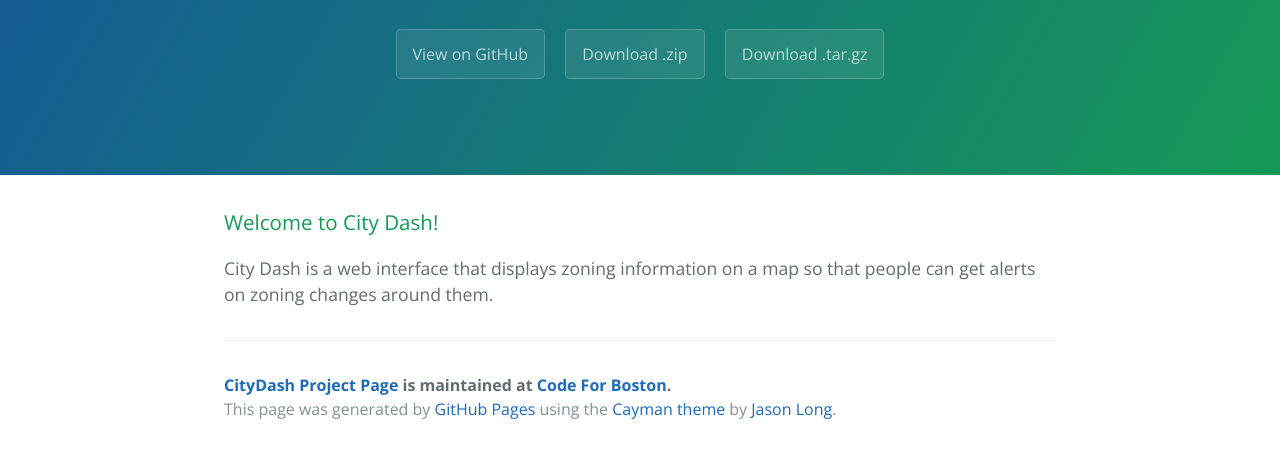
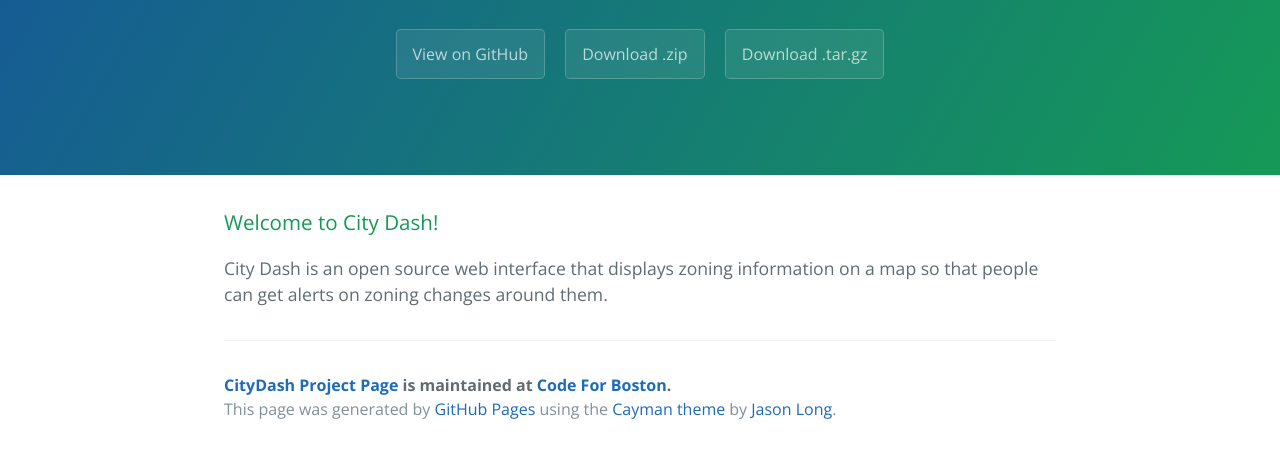
Before and after one commit to challyed/T311usprojectpage, a plain HTML site: page index.html in a window 1280 px wide. Shown: the part 208-666 px from the top of the page. Drawn offline with nearby package versions, Linux system fonts and the light colour scheme.

Commit message:
better pitch?

```diff
--- a/index.html
+++ b/index.html
@@ -22,7 +22,7 @@
       <h3>
 <a id="welcome-to-github-pages" class="anchor" href="#welcome-to-github-pages" aria-hidden="true"><span class="octicon octicon-link"></span></a>Welcome to City Dash!</h3>
 
-<p> City Dash is a web interface that displays zoning information on a map so that people can get alerts on zoning changes around them.</p>
+<p> City Dash is an open source web interface that displays zoning information on a map so that people can get alerts on zoning changes around them.</p>
 
 
       <footer class="site-footer">
```
